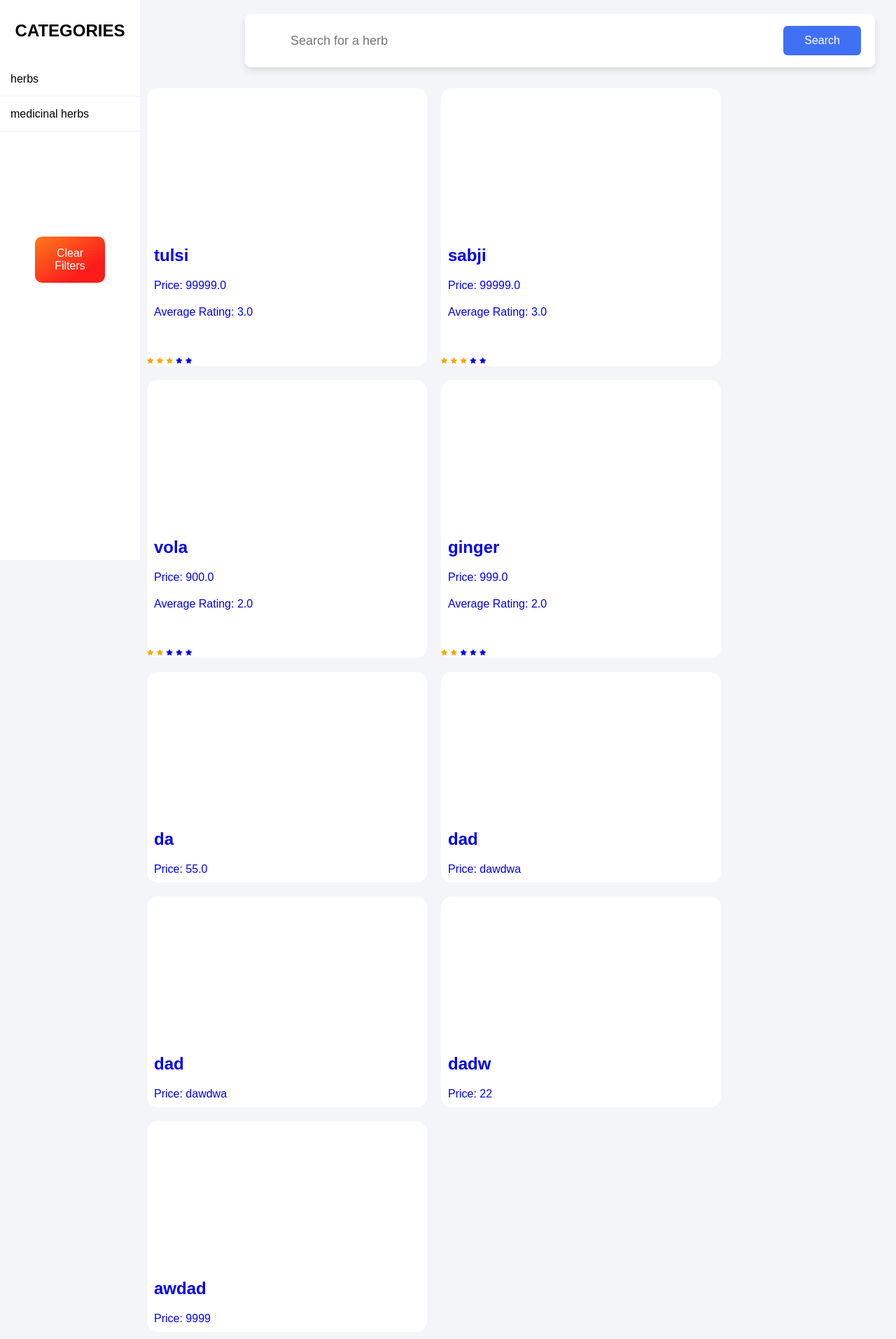
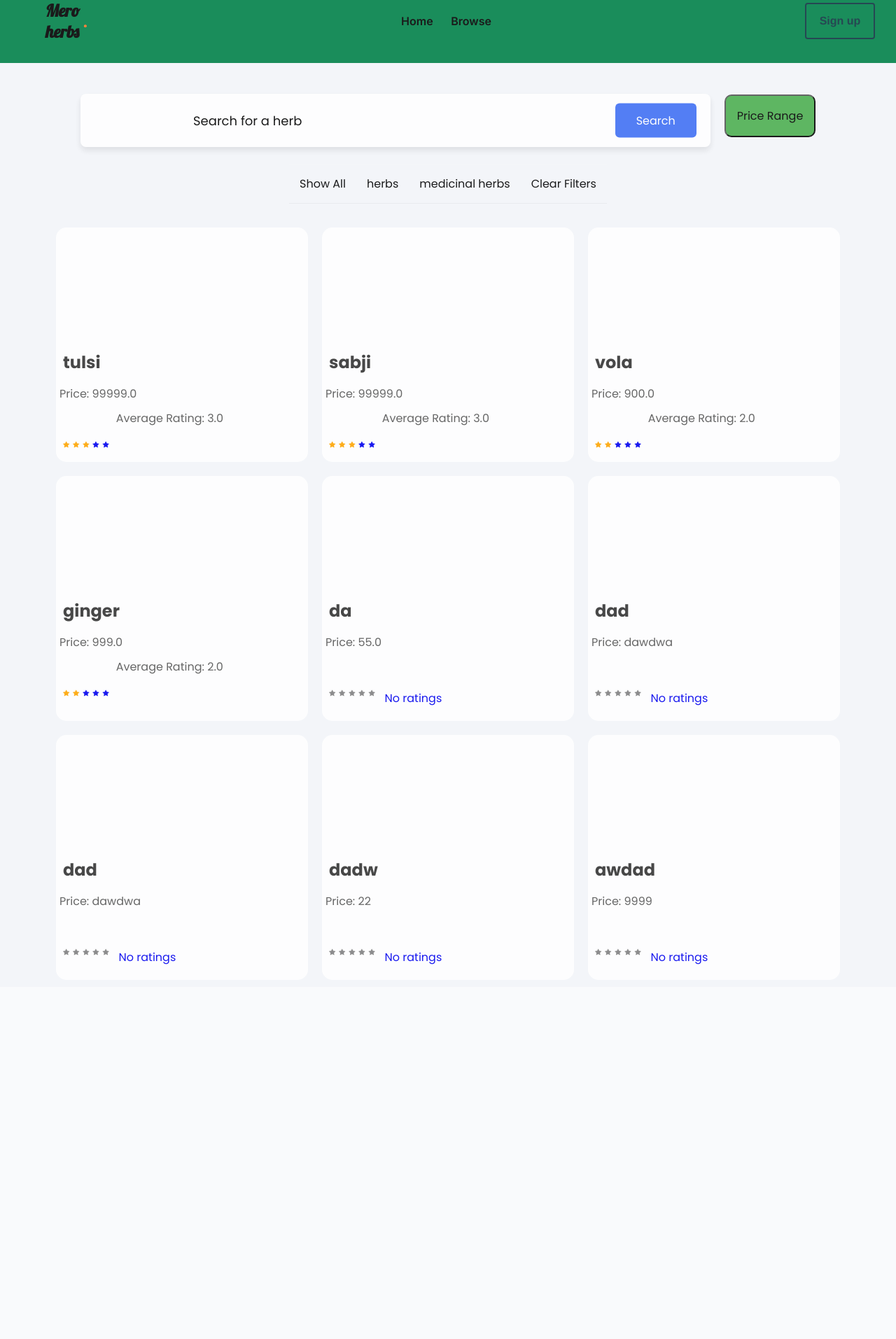
Before and after one commit to SammanBaral/Mero-Herbs, a Django app: page /browse/ in a window 1280 px wide. Shown: the whole page at 70% size. After the commit the page ends 1378 px from the top, so only its background shows below. Run offline with Django 5.2, Linux system fonts and the light colour scheme; data comes from the database, SQL or seed files in the repository.

Commit message:
browseuiii

```diff
--- a/meroherb/item/static/browse.css
+++ b/meroherb/item/static/browse.css
@@ -1,4 +1,11 @@
 @import url('https://fonts.googleapis.com/css?family=Josefin+Sans&display=swap');
+
+/* Google Fonts - Poppins */
+@import url("https://fonts.googleapis.com/css2?family=Poppins:wght@300;400;500;600&display=swap");
+
+@import url("https://fonts.googleapis.com/css?family=Fira+Sans:400,500,600,700,800");
+
+@import url('https://fonts.googleapis.com/css2?family=Poppins:wght@400;500;600;700&display=swap');
 
 *{
   margin: 0;
@@ -7,86 +14,96 @@
   list-style: none;
   text-decoration: none;
   font-family: 'Josefin Sans', sans-serif;
+  font-family: "Poppins", sans-serif;
 }
 
 body{
   background-color: #f3f5f9;
   display: flex;
+  flex-flow: column wrap;
+  gap: 2vh;
   align-items: center;
   min-height: 100vh;
 }
 
-.wrapper{
+.maincontent{
   display: flex;
-  position: relative;
+  flex-flow: column wrap;
+  margin-top: 50px;
+}
+.maincontent{
+  width: 100vw;
+  display: flex;
+  justify-content: space-between;
 }
 
-.wrapper .sidebar{
-  width: 200px;
-  height: 100%;
-  background:white;
-  padding: 30px 0px;
-  position: fixed;
+
+.maincontent .filtercat ul{
+  list-style: none;
+  padding: 0;
+  margin: 0;
+  display: flex;
 }
 
-.wrapper .sidebar h2{
-  color:black;
-  text-transform: uppercase;
-  text-align: center;
-  margin-bottom: 30px;
-}
-
-.wrapper .sidebar ul li{
+.maincontent .filtercat  ul li{
+  display: flex;
+  align-items: center;
+  list-style: none;
   padding: 15px;
+  justify-content: center;
   border-bottom: 1px solid #bdb8d7;
   border-bottom: 1px solid rgba(0,0,0,0.05);
   border-top: 1px solid rgba(255,255,255,0.05);
 }
 
-.wrapper .sidebar ul li a{
+.maincontent .filtercat  ul li a{
   color: black;
   display: block;
 }
 
-.wrapper .sidebar ul li a .fas{
+.maincontent .filtercat  ul li a .fas{
   width: 25px;
 }
 
-.wrapper .sidebar ul li:hover{
+.maincontent .filtercat ul li:hover{
   background-color: #594f8d;
+  border-radius: 10px;
 }
 
-.wrapper .sidebar ul li:hover a{
+.maincontent .filtercat ul li:hover a{
   color: #fff;
 }
 
-.wrapper .main_content{
+.maincontent{
   width: 100%;
-  margin-left: 200px;
+  display: flex;
+  flex-flow:column wrap;
+  gap: 3vh;
+  align-items: center
 }
 
 
 
-/* Google Fonts - Poppins */
-@import url("https://fonts.googleapis.com/css2?family=Poppins:wght@300;400;500;600&display=swap");
+.searchbar{
+  width: 100%;
+  justify-content: center;
+  align-items: center ;
+  display: flex;
+  flex-wrap: wrap;
+  gap: 20px;
+}
 
-* {
-  margin: 0;
-  padding: 0;
-  box-sizing: border-box;
-  font-family: "Poppins", sans-serif;
-}
+
+
 .input-box {
   position: relative;
   height: 76px;
-  max-width: 900px;
-  width: 100%;
+  width: 900px;
   background: #fff;
   border-radius: 8px;
   box-shadow: 0 5px 10px rgba(0, 0, 0, 0.1);
   display: flex;
-  margin-left: 150px;
-  margin-top: 20px;
+  margin-top: 3vh;
 }
 .input-box i,
 .btn {
@@ -119,6 +136,7 @@
   border-radius: 6px;
   background-color: #4070f4;
   cursor: pointer;
+  align-items: center;
 }
 .input-box .button:active {
   transform: translateY(-50%) scale(0.98);
@@ -150,49 +168,201 @@
 
 /* CARD CSS
 --------- */
-@import url("https://fonts.googleapis.com/css?family=Fira+Sans:400,500,600,700,800");
-*{
-    box-sizing: border-box;
 
+.container-card {
+  display: flex;
+  justify-content: center;
+  flex-wrap: wrap;
 }
-.container-card{
-    display: flex;
-    flex-wrap: wrap;
-    margin-top: 20px;
 
+.card {
+  background-color: white;
+  width: 360px;
+  margin: 10px;
+  border-radius: 15px;
+  overflow: hidden;
+  transition: box-shadow 0.3s;
 }
-.card{
-    background-color:white;
-    width: 400px;
-    margin: 10px;
-    border-radius: 15px ;
+
+.card:hover {
+  box-shadow: 0 4px 8px rgba(0, 0, 0, 0.1);
 }
-.card-image{
-    height: 200px;
+
+.card-image {
+  height: 150px;
   margin-bottom: 15px;
   background-size: cover;
   border-radius: 15px 15px 0 0;
 }
 
-.card h2{
+.card h2 {
   padding: 10px;
   gap: 10px;
+  color: #333; /* Adjust text color */
 }
-.card p{
+
+.card p {
+  padding: 5px;
+  color: #555; /* Adjust text color */
+  text-align: left;
+}
+
+.rating {
+  display: flex;
+  flex-flow: row wrap;
+  gap: .3rem;
+  color: var(--sandy-brown);
+  margin-bottom: 10px;
   padding: 10px;
 }
 
-.clearbtn a{
-    background: linear-gradient(147deg, #fe791b 0%, #fd1c1c 74%);
-    color: white;
-    padding: 15px 20px;
-    display: block;
-    text-align: center;
-    margin: 150px 50px;
-    text-decoration: none;
-    border-radius: 10px;
+.checked {
+  color: #ffcc00; /* Adjust checked star color */
+  font-size: 16px;
+}
+
+
+
+
+/* <----slider----> */
+/* Import Google Font - Poppins */
+@import url('https://fonts.googleapis.com/css2?family=Poppins:wght@400;500;600;700&display=swap');
+
+
+
+::selection {
+  color: #fff;
+  background: #17A2B8;
+}
+
+.dropdown {
+  position: relative;
+  margin-top: 10px;
 
 }
 
+.dropbtn {
+  background-color: #4CAF50;
+  color:black;
+  padding: 16px;
+  font-size: 16px;
+  border-radius: 10px;
+}
 
-/* <----slider----> */
+.dropdown-content {
+  display: none;
+  position: absolute;
+  background-color: #f9f9f9;
+  padding: 20px;
+  width: 300px;
+  border-radius: 20px;
+  box-shadow: 0px 8px 16px 0px rgba(0, 0, 0, 0.2);
+  z-index: 2;
+
+}
+
+.dropdown-content .serchbtn button{
+  font-size: 16px;
+  font-weight: 400;
+  color: #fff;
+  border: none;
+  padding: 12px 30px;
+  border-radius: 6px;
+  background-color: #4070f4;
+  cursor: pointer;
+  margin-top: 10px;
+}
+
+.dropdown:hover .dropdown-content {
+  display: block;
+}
+
+.price-input {
+  width: 100%;
+  display: flex;
+  margin: 30px 0 35px;
+}
+
+.price-input .field {
+  display: flex;
+  width: 100%;
+  height: 45px;
+  align-items: center;
+}
+
+.field input {
+  width: 100%;
+  height: 100%;
+  outline: none;
+  font-size: 19px;
+  margin-left: 12px;
+  border-radius: 5px;
+  text-align: center;
+  border: 1px solid #999;
+  -moz-appearance: textfield;
+}
+
+input[type="number"]::-webkit-outer-spin-button,
+input[type="number"]::-webkit-inner-spin-button {
+  -webkit-appearance: none;
+}
+
+.price-input .separator {
+  width: 130px;
+  display: flex;
+  font-size: 19px;
+  align-items: center;
+  justify-content: center;
+}
+
+.slider {
+  height: 5px;
+  position: relative;
+  background: #ddd;
+  border-radius: 5px;
+}
+
+.slider .progress {
+  height: 100%;
+  left: 25%;
+  right: 25%;
+  position: absolute;
+  border-radius: 5px;
+  background: #17A2B8;
+}
+
+.range-input {
+  position: relative;
+}
+
+.range-input input {
+  position: absolute;
+  width: 100%;
+  height: 5px;
+  top: -5px;
+  background: none;
+  pointer-events: none;
+  -webkit-appearance: none;
+  -moz-appearance: none;
+}
+
+input[type="range"]::-webkit-slider-thumb {
+  height: 17px;
+  width: 17px;
+  border-radius: 50%;
+  background: #17A2B8;
+  pointer-events: auto;
+  -webkit-appearance: none;
+  box-shadow: 0 0 6px rgba(0, 0, 0, 0.05);
+}
+
+input[type="range"]::-moz-range-thumb {
+  height: 17px;
+  width: 17px;
+  border: none;
+  border-radius: 50%;
+  background: #17A2B8;
+  pointer-events: auto;
+  -moz-appearance: none;
+  box-shadow: 0 0 6px rgba(0, 0, 0, 0.05);
+}
--- /dev/null
+++ b/meroherb/item/static/browse.js
@@ -0,0 +1,41 @@
+const rangeInput = document.querySelectorAll(".range-input input"),
+priceInput = document.querySelectorAll(".price-input input"),
+range = document.querySelector(".slider .progress");
+let priceGap = 1000;
+
+priceInput.forEach(input =>{
+    input.addEventListener("input", e =>{
+        let minPrice = parseInt(priceInput[0].value),
+        maxPrice = parseInt(priceInput[1].value);
+
+        if((maxPrice - minPrice >= priceGap) && maxPrice <= rangeInput[1].max){
+            if(e.target.className === "input-min"){
+                rangeInput[0].value = minPrice;
+                range.style.left = ((minPrice / rangeInput[0].max) * 100) + "%";
+            }else{
+                rangeInput[1].value = maxPrice;
+                range.style.right = 100 - (maxPrice / rangeInput[1].max) * 100 + "%";
+            }
+        }
+    });
+});
+
+rangeInput.forEach(input =>{
+    input.addEventListener("input", e =>{
+        let minVal = parseInt(rangeInput[0].value),
+        maxVal = parseInt(rangeInput[1].value);
+
+        if((maxVal - minVal) < priceGap){
+            if(e.target.className === "range-min"){
+                rangeInput[0].value = maxVal - priceGap
+            }else{
+                rangeInput[1].value = minVal + priceGap;
+            }
+        }else{
+            priceInput[0].value = minVal;
+            priceInput[1].value = maxVal;
+            range.style.left = ((minVal / rangeInput[0].max) * 100) + "%";
+            range.style.right = 100 - (maxVal / rangeInput[1].max) * 100 + "%";
+        }
+    });
+});
--- a/meroherb/item/templates/item/browse.html
+++ b/meroherb/item/templates/item/browse.html
@@ -9,13 +9,8 @@
     <link rel="stylesheet" href="https://cdnjs.cloudflare.com/ajax/libs/font-awesome/4.7.0/css/font-awesome.min.css">
 
     <title>Browse</title>
+
 </head>
-
-<script>
-    const resetInputbox=()=>{
-        document.getElementById('searchbox').value="";
-    }
-</script>
 
 <style>
     .checked {
@@ -71,35 +66,64 @@
 }
 </style>
 
-<body class="bg-gray-100 font-sans" onload="">
-    <div class="wrapper">
-        <!-- Sidebar -->
-        <div class="sidebar">
-            <h2>Categories</h2>
-            <ul>
-                {% for category in categories %}
-                <li class="py-2 px-2 rounded-xl {% if category.id == category_id %} bg-gray-100 {% endif %}">
-                    <a href="{% url 'item:browse' %}?query={{ query }}&category={{ category.id }}">{{ category.name}}</a>
-                </li>
-                {% endfor %}
-            </ul>
-            <div class="clearbtn">
-                <a href="{% url 'item:browse'%}" class="py-3 px-4 bg-yellow-500 text-lg rounded-xl text-white">Clear
-                    Filters</a>
-            </div>
-
-        </div>
-
-        <!-- Main Content -->
-        <div class="main_content">
-            <!-- Search Bar -->
+<body class="bg-gray-100 font-sans">
+    {% include 'dashboard/navbar.html'%}
+    <div class="maincontent">
+        <div class="searchbar">
             <div class="input-box">
                 <i class="uil uil-search"></i>
                 <form method="get" action="{% url 'item:browse' %}" class="flex items-center w-full">
-                    <input name="query" class="flex-grow py-4 px-4 sm:px-6 md:px-8 lg:px-10 xl:px-12 border rounded-xl"
-                        type="text" value="{{query}}" placeholder="Search for a herb" id="searchbox">
+                    <input name="query" class="flex-grow py-4 px-4 sm:px-6 md:px-8 lg:px-10 xl:px-12 border rounded-xl" type="text" value="{{query}}" placeholder="Search for a herb">
                     <button class="btn">Search</button>
                 </form>
+            </div>
+
+            <div class="dropdown">
+                <button class="dropbtn">Price Range</button>
+                <div class="dropdown-content">
+                  <div class="wrapper">
+                    <div class="price-input">
+                      <div class="field">
+                        <span>Min</span>
+                        <input type="number" class="input-min" value="2500">
+                      </div>
+                      <div class="separator">-</div>
+                      <div class="field">
+                        <span>Max</span>
+                        <input type="number" class="input-max" value="7500">
+                      </div>
+                    </div>
+                    <div class="slider">
+                      <div class="progress"></div>
+                    </div>
+                    <div class="range-input">
+                      <input type="range" class="range-min" min="0" max="10000" value="2500" step="100">
+                      <input type="range" class="range-max" min="0" max="10000" value="7500" step="100">
+                    </div>
+                  </div>
+                  <div class="serchbtn">
+                    <button>Search</button>
+                  </div>
+                </div>
+              </div>
+        </div>
+
+
+
+        <div class="filtercat">
+            <ul>
+                <li>
+                    <a href="{% url 'item:browse' %}?query={{ query }}">Show All</a>
+                </li>
+                {% for category in categories %}
+                    <li {% if category.id == category_id %} style="background-color: #f0f0f0;" {% endif %}>
+                        <a href="{% url 'item:browse' %}?query={{ query }}&category={{ category.id }}">{{ category.name }}</a>
+                    </li>
+                {% endfor %}
+                    <li>
+                        <a href="{% url 'item:browse'%}" class="py-3 px-4 bg-yellow-500 text-lg rounded-xl text-white">Clear Filters</a>
+                    </li>
+            </ul>
         </div>
 
         <!-- Card Views -->
@@ -113,10 +137,8 @@
                             <p class="text-gray-500">Price: {{ item.product.price }}</p>
                             <!-- Check for average_rating existence -->
                             {% if item.product.average_rating %}
-                                <p>Average Rating: {{ item.product.average_rating }}</p>
+                                <div class="rating">
                                     <!-- Display stars based on average_rating -->
-                                <div class="rating">
-                                    {% if item.product.average_rating %}
                                     {% for i in "12345" %}
                                         {% if i|add:"0" <= item.product.average_rating %}
                                             <i class="fa fa-star checked" id="check-star"></i>
@@ -124,17 +146,19 @@
                                             <i class="fa fa-star" id="check-star"></i>
                                         {% endif %}
                                     {% endfor %}
+                                </div>
+                                <p>Average Rating: {{ item.product.average_rating }}</p>
+                                <!-- End of star display -->
                             {% else %}
                                 <!-- If there are no ratings -->
+                                <div class="rating">
                                     <i class="fa fa-star" id="star"></i>
                                     <i class="fa fa-star" id="star"></i>
                                     <i class="fa fa-star" id="star"></i>
                                     <i class="fa fa-star" id="star"></i>
                                     <i class="fa fa-star" id="star"></i>
                                     &nbsp;<span>No ratings</span>
-                                    {% endif %}
                                 </div>
-                                <!-- End of star display -->
                             {% endif %}
                         </div>
                     </a>
@@ -142,7 +166,7 @@
             {% endfor %}
         </div>
     </div>
-    </div>
+  <script src="{% static 'browse.js'%}"></script>
 </body>
 
 </html>
--- a/meroherb/meroherb/settings.py
+++ b/meroherb/meroherb/settings.py
@@ -43,7 +43,6 @@
     'django.contrib.sessions',
     'django.contrib.messages',
     'django.contrib.staticfiles',
-    'debug_toolbar',
     'core',
     'dashboard',
     'item',
@@ -60,7 +59,6 @@
     'django.contrib.auth.middleware.AuthenticationMiddleware',
     'django.contrib.messages.middleware.MessageMiddleware',
     'django.middleware.clickjacking.XFrameOptionsMiddleware',
-    'debug_toolbar.middleware.DebugToolbarMiddleware',
 ]
 
 ROOT_URLCONF = 'meroherb.urls'
--- a/meroherb/meroherb/urls.py
+++ b/meroherb/meroherb/urls.py
@@ -7,8 +7,7 @@
 from django.urls import path, include
 
 # Import Debug Toolbar only for development
-if settings.DEBUG:
-    import debug_toolbar
+
 
 app_name = "meroherb"
 
@@ -23,11 +22,7 @@
     path('admin/', admin.site.urls),
 ]
 
-# Add Debug Toolbar URL patterns only for development
-if settings.DEBUG:
-    urlpatterns = [
-        path('__debug__/', include(debug_toolbar.urls)),
-    ] + urlpatterns
+# Add Debug Toolbar URL patterns only for developments
 
 # Serve media files during development
 urlpatterns += static(settings.MEDIA_URL, document_root=settings.MEDIA_ROOT)
```
Lines whose indentation alone changed are shown as unchanged.
